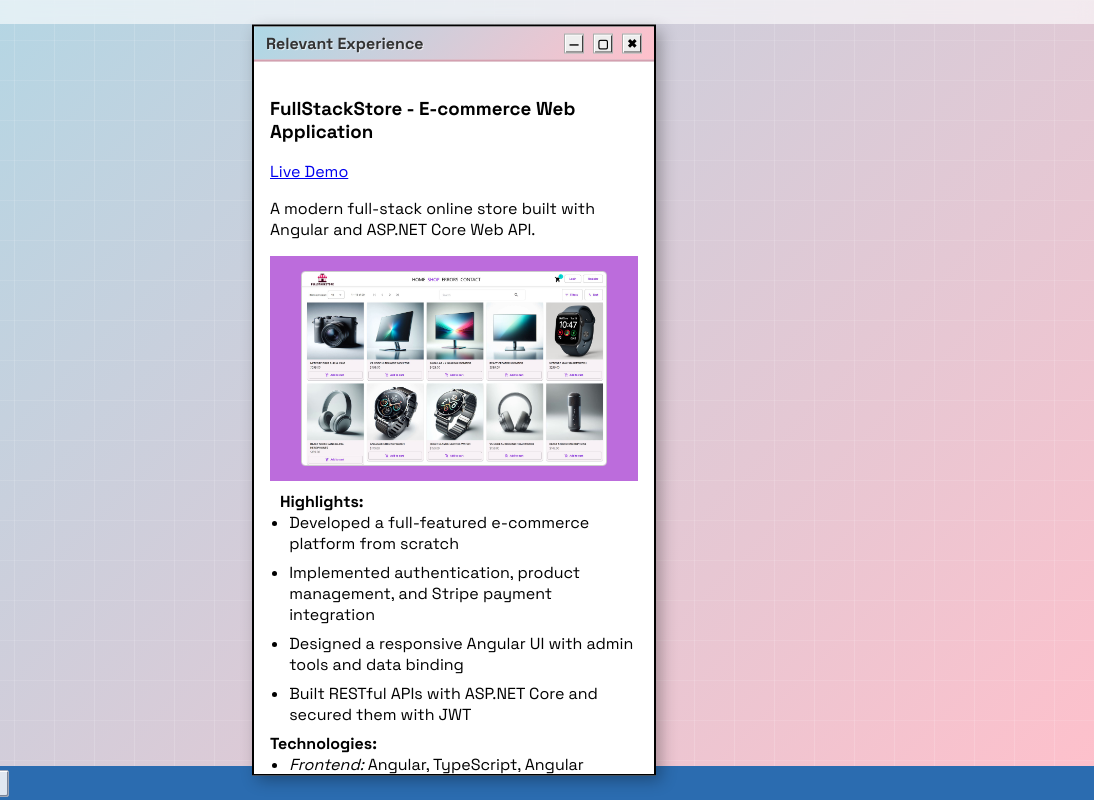
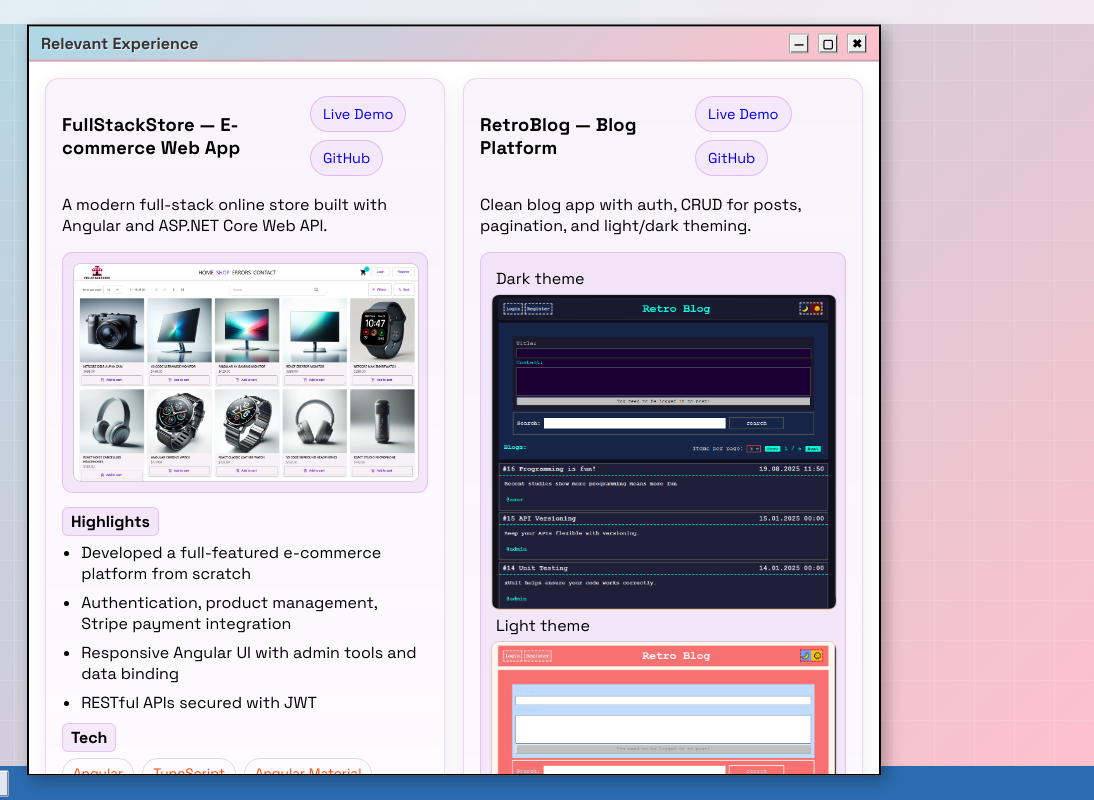
Before and after one commit to AnurZ/portfolio, a plain HTML site: page index.html in a window 1280 px wide. Both pictures are taken after a click on the picture 82 px from the left and 99 px from the top of the page. Shown: the full height of the page, 186-1280 px from the left. Drawn offline with Linux system fonts and the light colour scheme; a web font is replaced by a local one.

Commit message:
Added retroblog project

```diff
--- a/scripts/script.js
+++ b/scripts/script.js
@@ -10,35 +10,99 @@ document.addEventListener("DOMContentLoaded", () => {
 
   const windowContentMap = {
     "Relevant Experience": `
-    <div class="ul-exp" style="margin-bottom:5px;">
-  <h3>FullStackStore - E-commerce Web Application</h3>
-  <a href="https://fullstackstore-anur.azurewebsites.net/" target="_blank" rel="noopener noreferrer">Live Demo</a>
-  <p>A modern full-stack online store built with Angular and ASP.NET Core Web API.</p>
-  </div>
-  <div class="img-div" style="background-color: rgba(188, 108, 220, 1);padding: 5px; margin-bottom: 10px;">
-  <img src="images/fullstackstore-screenshot.png" alt="FullStackStore Screenshot" style="max-width: 85%; display: block; margin: 10px auto; border: 1px solid #ccc; border-radius: 4px;" />
+<div class="projects-grid">
+  <!-- Project 1: FullStackStore -->
+  <div class="project-card">
+    <div class="project-header">
+      <h3 class="project-title">FullStackStore — E-commerce Web App</h3>
+      <div class="project-links">
+        <a class="project-link" href="https://fullstackstore-anur.azurewebsites.net/" target="_blank" rel="noopener noreferrer">Live Demo</a>
+        <a class="project-link" href="https://github.com/AnurZ/fullstackstore" target="_blank" rel="noopener noreferrer">GitHub</a>
+      </div>
     </div>
 
-  <div class="ul-exp">
-  <strong><a style="margin-left:10px;">Highlights:</a></strong>
-  <ul>
-    <li>Developed a full-featured e-commerce platform from scratch</li>
-    <li>Implemented authentication, product management, and Stripe payment integration</li>
-    <li>Designed a responsive Angular UI with admin tools and data binding</li>
-    <li>Built RESTful APIs with ASP.NET Core and secured them with JWT</li>
-  </ul>
+    <p>A modern full-stack online store built with Angular and ASP.NET Core Web API.</p>
+
+    <div class="project-media">
+      <img src="images/fullstackstore-screenshot.png" alt="FullStackStore Screenshot" />
     </div>
-  <div class="ul-exp">
-  <strong>Technologies:</strong>
-  <ul>
-    <li><em>Frontend:</em> Angular, TypeScript, Angular Material</li>
-    <li><em>Backend:</em> ASP.NET Core Web API, Entity Framework Core</li>
-    <li><em>Tools:</em> Git, Postman, Swagger, SQLite</li>
-  </ul>
+
+    <span class="section-label">Highlights</span>
+    <ul class="bullets">
+      <li>Developed a full-featured e-commerce platform from scratch</li>
+      <li>Authentication, product management, Stripe payment integration</li>
+      <li>Responsive Angular UI with admin tools and data binding</li>
+      <li>RESTful APIs secured with JWT</li>
+    </ul>
+
+    <span class="section-label">Tech</span>
+    <div class="pill-row" aria-label="Technologies">
+      <span class="pill">Angular</span>
+      <span class="pill">TypeScript</span>
+      <span class="pill">Angular Material</span>
+      <span class="pill">ASP.NET Core</span>
+      <span class="pill">EF Core</span>
+      <span class="pill">SQLite</span>
+      <span class="pill">Stripe</span>
+      <span class="pill">Swagger</span>
+    </div>
   </div>
+
+  <!-- Project 2: RetroBlog -->
+  <div class="project-card">
+    <div class="project-header">
+      <h3 class="project-title">RetroBlog — Blog Platform</h3>
+      <div class="project-links">
+
+        <a class="project-link" href="https://retroblog-anur.azurewebsites.net/" target="_blank" rel="noopener noreferrer">Live Demo</a>
+        <a class="project-link" href="https://github.com/AnurZ/RetroBlog" target="_blank" rel="noopener noreferrer">GitHub</a>
+
+      </div>
+    </div>
+
+    <p>Clean blog app with auth, CRUD for posts, pagination, and light/dark theming.</p>
+
+    <div  class="project-media">
+    <div style="padding:5px">Dark theme</div>
+    <img src="images/darkTheme.PNG" alt="RetroBlog Screenshot" />
+    <div style="padding:5px">Light theme</div>
+      <img src="images/lightTheme.PNG" alt="RetroBlog Screenshot" />
+    </div>
+
+    <span class="section-label">Technologies Used</span>
+    <div class="pill-row" aria-label="Technologies">
+      <span class="pill">HTML</span>
+      <span class="pill">CSS</span>
+      <span class="pill">JavaScript</span>
+      <span class="pill">Responsive UI</span>
+      <span class="pill">Dark/Light Theme</span>
+      <span class="pill">ASP.NET Core 9</span>
+      <span class="pill">Web API</span>
+      <span class="pill">Microsoft Identity</span>
+      <span class="pill">Entity Framework Core</span>
+      <span class="pill">Repository Pattern</span>
+      <span class="pill">SQLite</span>
+      <span class="pill">Swagger</span>
+      <span class="pill">Postman</span>
+      <span class="pill">Git & GitHub</span>
+      <span class="pill">Visual Studio</span>
+    </div>
+
+    <span class="section-label">Key Features</span>
+    <ul class="bullets">
+      <li>Browse posts anonymously</li>
+      <li>Register & login (Microsoft Identity)</li>
+      <li>Create, edit, delete posts (auth only)</li>
+      <li>API endpoints for posts & users</li>
+      <li>Pagination for listing</li>
+      <li>Dark / light theme toggle</li>
+    </ul>
+  </div>
+</div>
 `,
+
     Github: `<a href="https://github.com/AnurZ" target="_blank">https://github.com/AnurZ</a>`,
-    Education: `<p>Bachelor's in Computer Science<br>FIT Mostar</p>`,
+    Education: `<p>Bachelor's in Software Engineering<br>FIT Mostar</p>`,
     Email: `<p>Contact me at:<br><code>anuranci@gmail.com</code></p>`,
     Skills: `
 <h3>Technical Skills</h3>
--- a/styles/styles.css
+++ b/styles/styles.css
@@ -152,14 +152,15 @@ body {
   position: fixed;
   top: 50%;
   left: 50%;
-  width: 400px;
+  width: 850px;
+  max-width: 90vw;
   height: auto;
   background: #f0f0f0;
   border: 2px solid #000;
   transform: translate(-50%, -50%);
   z-index: 999;
   box-shadow: 5px 5px 15px rgba(0, 0, 0, 0.3);
-  overflow: hidden;
+  overflow: auto;
 }
 
 .window-header {
@@ -246,8 +247,8 @@ body {
   overflow-y: auto;
   max-height: 85vh;
   font-family: "Space Grotesk", sans-serif;
-  max-width: 1200px;
   margin: 0 auto;
+  overflow-y: auto;
 }
 
 .footer {
@@ -312,3 +313,118 @@ body {
   cursor: pointer;
   padding: 0;
 }
+
+/* Projects layout */
+.projects-grid {
+  display: grid;
+  grid-template-columns: repeat(auto-fit, minmax(300px, 1fr));
+  gap: 18px;
+  align-items: start;
+}
+
+@media (max-width: 900px) {
+  .projects-grid {
+    grid-template-columns: 1fr 1fr;
+  }
+}
+
+.project-card {
+  background: linear-gradient(
+    180deg,
+    rgba(188, 108, 220, 0.08),
+    rgba(188, 108, 220, 0.02)
+  );
+  border: 1px solid rgba(188, 108, 220, 0.25);
+  border-radius: 14px;
+  padding: 16px;
+  box-shadow: 0 6px 20px rgba(0, 0, 0, 0.08);
+}
+
+.project-header {
+  display: flex;
+  align-items: center;
+  justify-content: space-between;
+  gap: 12px;
+  margin-bottom: 10px;
+}
+
+.project-title {
+  font-size: 1.15rem;
+  font-weight: 800;
+  letter-spacing: 0.2px;
+}
+
+.project-links {
+  display: flex;
+  gap: 8px;
+  flex-wrap: wrap;
+}
+
+.project-link {
+  display: inline-block;
+  padding: 8px 12px;
+  border-radius: 999px;
+  border: 1px solid rgba(188, 108, 220, 0.35);
+  background: rgba(188, 108, 220, 0.08);
+  text-decoration: none;
+  font-size: 0.9rem;
+}
+
+.project-media {
+  background: rgba(188, 108, 220, 0.12);
+  border: 1px solid rgba(188, 108, 220, 0.3);
+  border-radius: 10px;
+  padding: 10px;
+  margin: 12px 0;
+}
+
+.project-media img {
+  display: block;
+  max-width: 100%;
+  height: auto;
+  border-radius: 8px;
+  border: 1px solid rgba(0, 0, 0, 0.12);
+}
+
+.section-label {
+  display: inline-block;
+  font-weight: 700;
+  margin-top: 2px;
+  margin-bottom: 6px;
+  padding: 3px 8px;
+  border-radius: 6px;
+  background: rgba(188, 108, 220, 0.12);
+  border: 1px solid rgba(188, 108, 220, 0.3);
+}
+
+.bullets {
+  margin: 6px 0 10px 18px;
+}
+
+.pill-row {
+  display: flex;
+  flex-wrap: wrap;
+  gap: 8px;
+}
+
+.pill {
+  padding: 6px 10px;
+  border-radius: 999px;
+  border: 1px solid rgba(0, 0, 0, 0.12);
+  color: orangered;
+  font-size: 0.85rem;
+}
+
+/* Dark-mode friendly tweaks if you have dark theme */
+@media (prefers-color-scheme: dark) {
+  .project-card {
+    box-shadow: 0 8px 24px rgba(0, 0, 0, 0.35);
+  }
+  .project-link {
+    background: rgba(188, 108, 220, 0.18);
+  }
+  .pill {
+    background: rgba(255, 255, 255, 0.08);
+    border-color: rgba(255, 255, 255, 0.18);
+  }
+}
```
Also changed, not shown: images/darkTheme.PNG (added), images/lightTheme.PNG (added).
